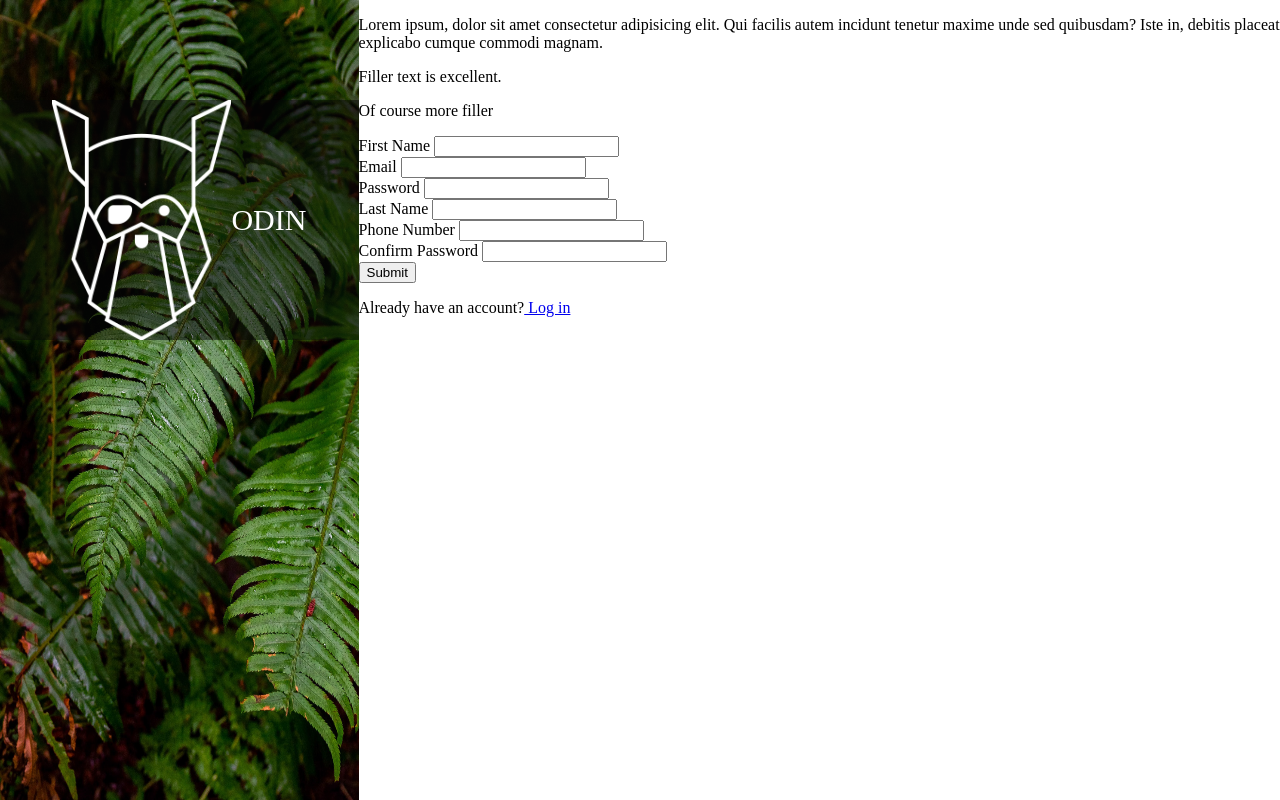
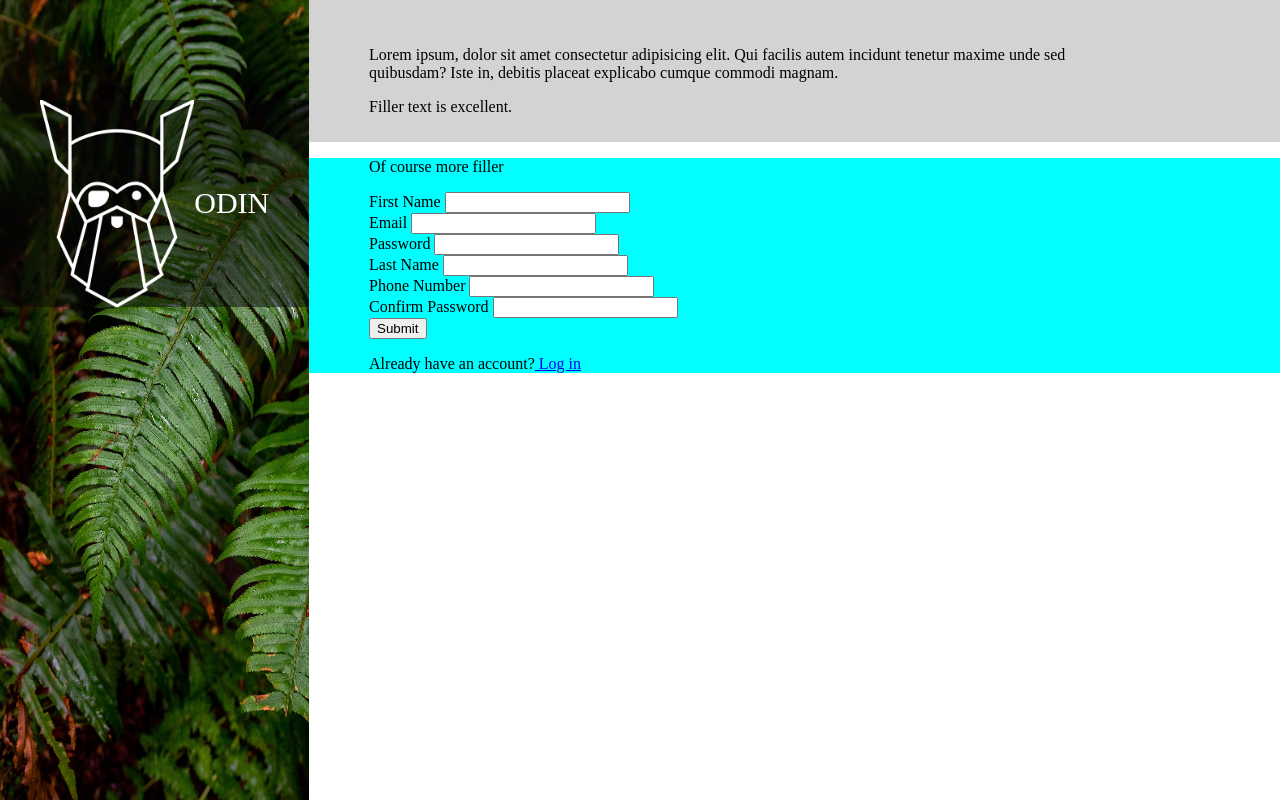
Before and after one commit to SK-2022/Sign-up-form, a plain HTML site: page index.html in a window 1280 px wide. Drawn offline with Linux system fonts and the light colour scheme.

Commit message:
Add basic styling to differenciate sections

```diff
--- a/index.html
+++ b/index.html
@@ -17,8 +17,10 @@
     </section>
     <main class="right-container">
         <section class="top">
-            <p>Lorem ipsum, dolor sit amet consectetur adipisicing elit. Qui facilis autem incidunt tenetur maxime unde sed quibusdam? Iste in, debitis placeat explicabo cumque commodi magnam.</p>
-            <p>Filler text is excellent.</p>
+            <div class="top-text">
+              <p>Lorem ipsum, dolor sit amet consectetur adipisicing elit. Qui facilis autem incidunt tenetur maxime unde sed quibusdam? Iste in, debitis placeat explicabo cumque commodi magnam.</p>
+              <p>Filler text is excellent.</p>
+            </div>
         </section>
         <form class="sign-up-form" action="/url/" method="get">
             <p>Of course more filler</p>
--- a/style.css
+++ b/style.css
@@ -37,3 +37,13 @@ margin: 0;
     color: white;
     font-size: 30px;
 }
+
+.top-text{
+    background-color: #D3D3D3;
+    padding: 30px 200px 10px 60px;
+}
+
+.sign-up-form{
+   padding : 0px 200px 0px 60px;
+   background-color: aqua;
+}
```
